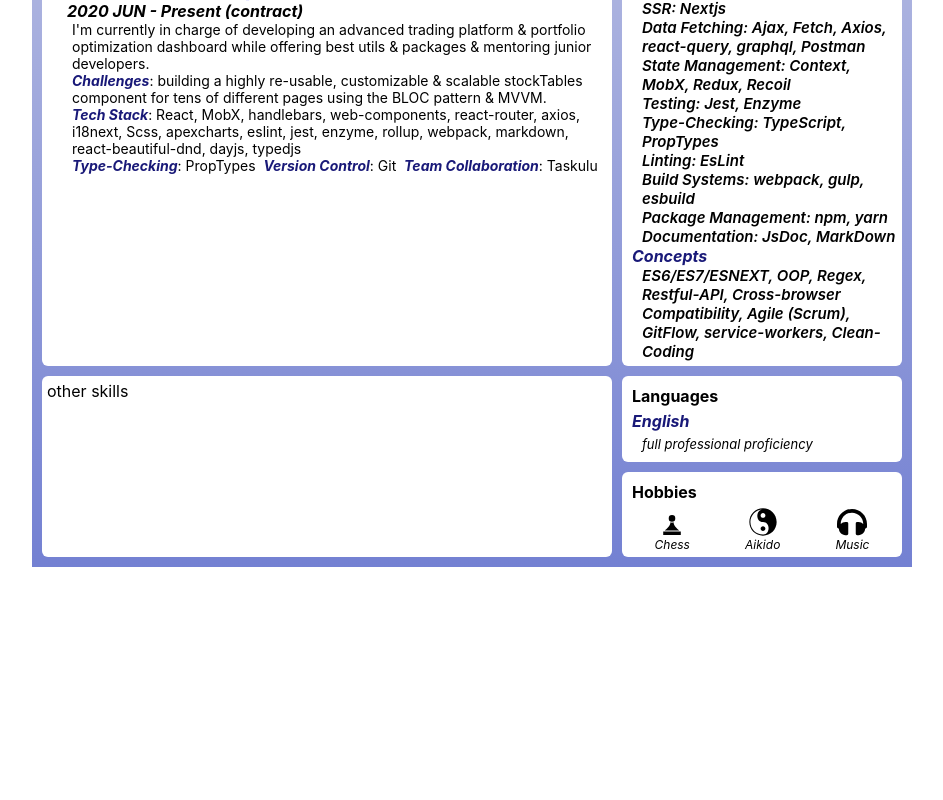
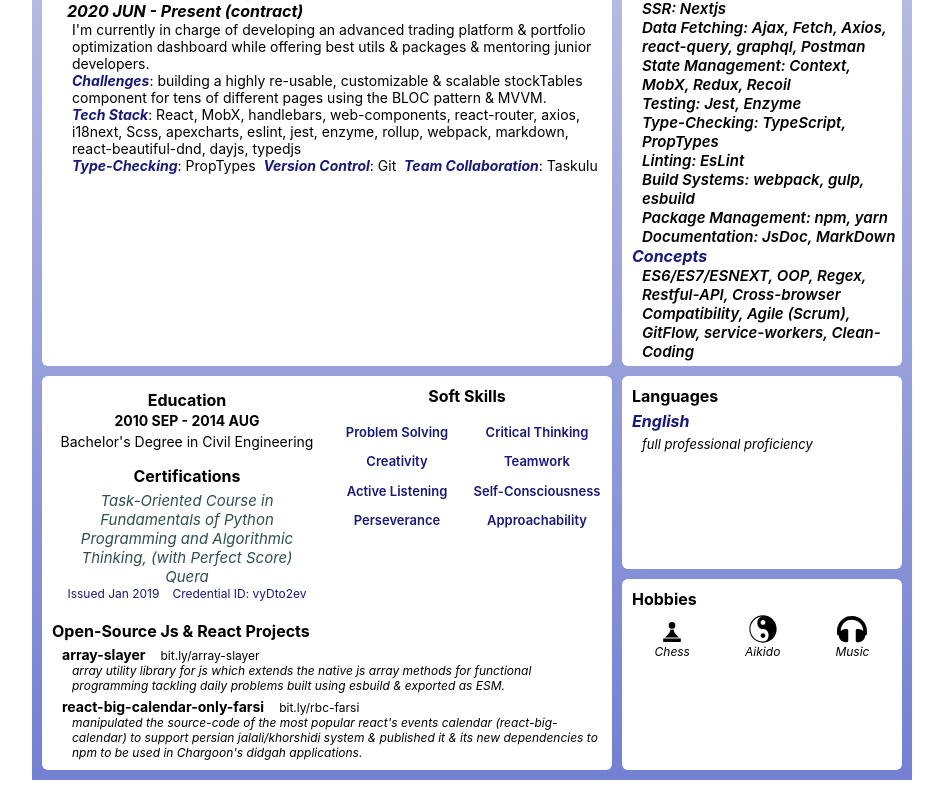
Before and after one commit to Sinakhx/cv, a React (Create React App) app: page / in a window 1280 px wide. Shown: the part 725-1525 px from the top of the page, without its empty margins (168-1111 px from the left). Before the commit the page ends 1312 px from the top, so only its background shows below. Built offline with nearby package versions, Linux system fonts and the light colour scheme; the HTML template or start-up script is replaced by a standard one.

Commit message:
feat: OtherSkills

```diff
--- a/package.json
+++ b/package.json
@@ -3,6 +3,7 @@
   "version": "0.1.0",
   "private": true,
   "dependencies": {
+    "@react-pdf/renderer": "^2.0.16",
     "@testing-library/jest-dom": "^5.11.4",
     "@testing-library/react": "^11.1.0",
     "@testing-library/user-event": "^12.1.10",
--- a/src/components/OtherSkills/OtherSkills.js
+++ b/src/components/OtherSkills/OtherSkills.js
@@ -4,7 +4,39 @@ import PropTypes from "prop-types";
 import "./OtherSkills.scss";
 
 export const OtherSkills = (props) => {
-  return <section className="other-skills">other skills</section>;
+  return (
+    <section className="other-skills">
+      <div className="education">
+        <div className="section-title">Education</div>
+        <div className="edu-period">2010 SEP - 2014 AUG</div>
+        <div className="edu-field">Bachelor's Degree in Civil Engineering</div>
+      </div>
+      <div className="soft-skills">
+        <div className="section-title">Soft Skills</div>
+        <div className="skill">Problem Solving</div>
+        <div className="skill">Critical Thinking</div>
+        <div className="skill">Creativity</div>
+        <div className="skill">Teamwork</div>
+        <div className="skill">Active Listening</div>
+        <div className="skill">Self-Consciousness</div>
+        <div className="skill">Perseverance</div>
+        <div className="skill">Approachability</div>
+      </div>
+      <div className="certifications">
+        <div className="section-title">Certifications</div>
+        <div className="cert-title">Task-Oriented Course in Fundamentals of Python Programming and Algorithmic Thinking,  (with Perfect Score)  Quera</div>
+        <div className="cert-details"><span>Issued Jan 2019</span><span><a href="https://quera.ir/certificate/vyDto2ev/">Credential ID: vyDto2ev</a></span></div>
+      </div>
+      <div className="projects">
+        <div className="section-title">Open-Source Js & React Projects</div>
+        <div className="proj-name"><a href="https://github.com/Sinakhx/array-slayer">array-slayer</a><span>bit.ly/array-slayer</span></div>
+        <div className="proj-desc">array utility library for js which extends the native js array methods for functional programming tackling daily problems
+built using esbuild & exported as ESM.</div>
+        <div className="proj-name"><a href="https://github.com/Sinakhx/react-big-calendar-only-farsi">react-big-calendar-only-farsi</a><span>bit.ly/rbc-farsi</span></div>
+        <div className="proj-desc">manipulated the source-code of the most popular react's events calendar (react-big-calendar) to support persian jalali/khorshidi system & published it & its new dependencies to npm to be used in Chargoon's didgah applications.</div>
+      </div>
+    </section>
+  );
 };
 
 OtherSkills.propTypes = {
--- a/src/components/OtherSkills/OtherSkills.scss
+++ b/src/components/OtherSkills/OtherSkills.scss
@@ -1,4 +1,84 @@
 .other-skills {
-    grid-row: -3 / -1;
+  grid-row: -3 / -1;
+  grid-column: 1 / 2;
+  display: grid;
+  grid-template-columns: 2fr 1fr 1fr;
+  grid-template-rows: 80px 140px auto;
+  align-items: center;
+  text-align: center;
+  .education {
+    grid-row: 1 / 2;
+    .edu-period {
+      font-size: 14px;
+      font-weight: 700;
+      line-height: 12px;
+    }
+    .edu-field {
+      font-size: 14px;
+      line-height: 30px;
+    }
+  }
+  .soft-skills {
+    grid-column: 2 / 4;
+    grid-row: 1 / 3;
+    display: grid;
+    align-self: start;
+    grid-template-columns: 1fr 1fr;
+    height: 160px;
+    .section-title {
+      grid-column: 1 / 3;
+    }
+    .skill {
+      font-size: 13px;
+      font-weight: 600;
+      color: #191978;
+    }
+  }
+  .certifications {
+    grid-row: 2 / 3;
     grid-column: 1 / 2;
+    .cert-title {
+      font-size: 15px;
+      font-style: italic;
+      color: #2f4f4f;
+      padding-inline: 15px;
+    }
+    .cert-details {
+      display: flex;
+      justify-content: space-around;
+      font-size: 12px;
+      padding-inline: 14px;
+      color: #191978;
+      a {
+        color: #191978;
+      }
+    }
+  }
+  .projects {
+    grid-column: 1 / -1;
+    grid-row: -2 / -1;
+    text-align: left;
+    margin-top: 15px;
+    [class^="proj-"] {
+      padding-left: 15px;
+    }
+    :not(.section-title) {
+      font-size: 14px;
+    }
+    .proj-name {
+      a {
+        font-weight: 700;
+      }
+      span {
+        padding-left: 15px;
+        font-size: 12px;
+      }
+    }
+    .proj-desc {
+      padding-left: 25px;
+      font-style: italic;
+      font-size: 12px;
+      padding: 0 0 5px 25px;
+    }
+  }
 }
```
Also changed, not shown: 1 other file (tests, documents, lock files or other folders).
